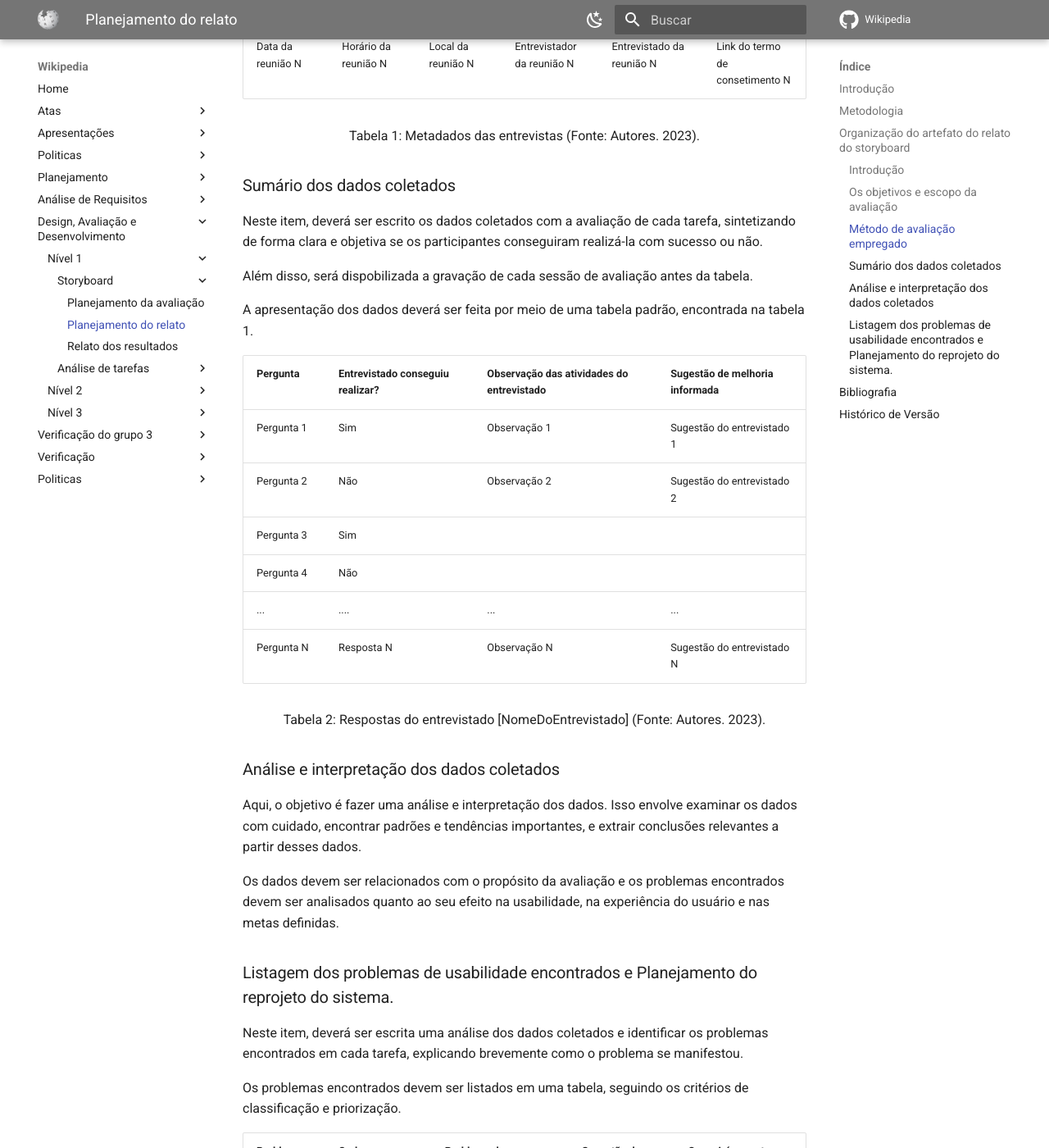
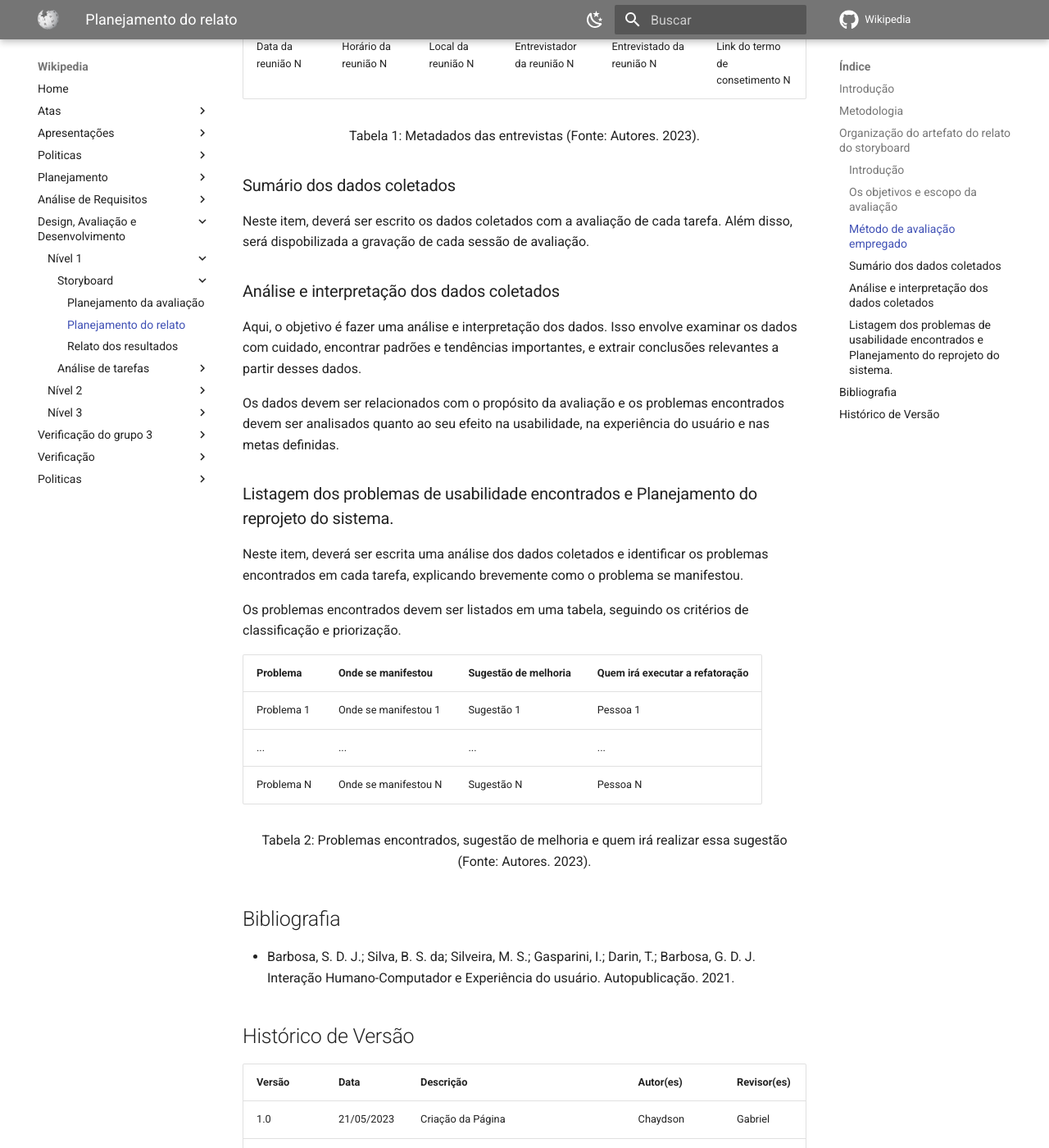
Before and after one commit to Interacao-Humano-Computador/2023.1-Wikipedia, an MkDocs documentation site: the page built from docs/design-avaliacao-desenvolvimento/nivel1/storyboard/planejamentoResultadosAvaliacaoStoryboard.md, in a window 1280 px wide and 1400 px high, scrolled down 1647 px. Shown: the whole window at 82% size. Built offline with MkDocs 1.6.1 and Material for MkDocs 9.7.7, drawn with Linux system fonts in a browser that asks for light colours; comment, search, counter and statistics services are not loaded; some of the changed text lies outside the part shown.

```diff
--- a/docs/design-avaliacao-desenvolvimento/nivel1/storyboard/planejamentoResultadosAvaliacaoStoryboard.md
+++ b/docs/design-avaliacao-desenvolvimento/nivel1/storyboard/planejamentoResultadosAvaliacaoStoryboard.md
@@ -35,10 +35,10 @@ Neste item, deverá ser escrita a metodologia adotada para a avaliação, justif
 
 Por fim, deverá ter escrita em forma de tabela o cronograma da avaliação, especificando a data, o horário, o local, entrevistador e entrevistado.
 
-| Data              | Horário              | Local              | Entrevistador              | Entrevistado              | Termo de consetimento           |
-| ----------------- | -------------------- | ------------------ | -------------------------- | ------------------------- | ------------------------------- |
+| Data               | Horário                | Local                | Entrevistador               | Entrevistado                | Termo de consetimento           |
+| ------------------ | ----------------------- | -------------------- | --------------------------- | --------------------------- | ------------------------------- |
 | Data da reunião 1 | Horário da reunião 1 | Local da reunião 1 | Entrevistador da reunião 1 | Entrevistado da reunião 1 | Link do termo de consetimento 1 |
-| ...               | ...                  | ...                | ...                        | ...                       | ...                             |
+| ...                | ...                     | ...                  | ...                         | ...                         | ...                             |
 | Data da reunião N | Horário da reunião N | Local da reunião N | Entrevistador da reunião N | Entrevistado da reunião N | Link do termo de consetimento N |
 
 <div style="text-align: center">
@@ -47,24 +47,7 @@ Por fim, deverá ter escrita em forma de tabela o cronograma da avaliação, esp
 
 ### Sumário dos dados coletados
 
-Neste item, deverá ser escrito os dados coletados com a avaliação de cada tarefa, sintetizando de forma clara e objetiva se os participantes conseguiram realizá-la com sucesso ou não.
-
-Além disso, será dispobilizada a gravação de cada sessão de avaliação antes da tabela.
-
-A apresentação dos dados deverá ser feita por meio de uma tabela padrão, encontrada na tabela 1.
-
-| Pergunta   | Entrevistado conseguiu realizar? | Observação das atividades do entrevistado | Sugestão de melhoria informada |
-| ---------- | -------------------------------- | ----------------------------------------- | ------------------------------ |
-| Pergunta 1 | Sim                              | Observação 1                              | Sugestão do entrevistado 1     |
-| Pergunta 2 | Não                              | Observação 2                              | Sugestão do entrevistado 2     |
-| Pergunta 3 | Sim                              |                                           |                                |
-| Pergunta 4 | Não                              |                                           |                                |
-| ...        | ....                             | ...                                       | ...                            |
-| Pergunta N | Resposta N                       | Observação N                              | Sugestão do entrevistado N     |
-
-<div style="text-align: center">
-    <p> Tabela 2: Respostas do entrevistado [NomeDoEntrevistado] (Fonte: Autores. 2023).</p>
-</div>
+Neste item, deverá ser escrito os dados coletados com a avaliação de cada tarefa. Além disso, será dispobilizada a gravação de cada sessão de avaliação.
 
 ### Análise e interpretação dos dados coletados
 
@@ -78,14 +61,14 @@ Neste item, deverá ser escrita uma análise dos dados coletados e identificar o
 
 Os problemas encontrados devem ser listados em uma tabela, seguindo os critérios de classificação e priorização.
 
-| Problema   | Onde se manifestou   | Problema de usabilidade afetado   | Sugestão de melhoria | Quem irá executar a refatoração |
-| ---------- | -------------------- | --------------------------------- | -------------------- | ------------------------------- |
-| Problema 1 | Onde se manifestou 1 | Problema de usabilidade afetado 1 | Sugestão 1           | Pessoa 1                        |
-| ...        | ...                  | ...                               | ...                  | ...                             |
-| Problema N | Onde se manifestou N | Problema de usabilidade afetado N | Sugestão N           | Pessoa N                        |
+| Problema   | Onde se manifestou   | Sugestão de melhoria | Quem irá executar a refatoração |
+| ---------- | -------------------- | --------------------- | ---------------------------------- |
+| Problema 1 | Onde se manifestou 1 | Sugestão 1           | Pessoa 1                           |
+| ...        | ...                  | ...                   | ...                                |
+| Problema N | Onde se manifestou N | Sugestão N           | Pessoa N                           |
 
 <div style="text-align: center">
-    <p> Tabela 3: Problemas encontrados, sugestão de melhoria e quem irá realizar essa sugestão (Fonte: Autores. 2023).</p>
+    <p> Tabela 2: Problemas encontrados, sugestão de melhoria e quem irá realizar essa sugestão (Fonte: Autores. 2023).</p>
 </div>
 
 ## Bibliografia
@@ -95,7 +78,7 @@ Os problemas encontrados devem ser listados em uma tabela, seguindo os critério
 ## Histórico de Versão
 
 | Versão | Data       | Descrição                                          | Autor(es)       | Revisor(es) |
-| ------ | ---------- | -------------------------------------------------- | --------------- | ----------- |
-| 1.0    | 21/05/2023 | Criação da Página                                  | Chaydson        | Gabriel     |
-| 1.1    | 19/06/2023 | Refatoração do artefato conforme verificação       | Lucas, Chaydson | Gabriel     |
-| 1.2    | 04/07/2023 | Refatoração do artefato conforme o livro da Simone | Lucas, Pedro    | Gabriel     |
+| ------- | ---------- | ---------------------------------------------------- | --------------- | ----------- |
+| 1.0     | 21/05/2023 | Criação da Página                                 | Chaydson        | Gabriel     |
+| 1.1     | 19/06/2023 | Refatoração do artefato conforme verificação     | Lucas, Chaydson | Gabriel     |
+| 1.2     | 04/07/2023 | Refatoração do artefato conforme o livro da Simone | Lucas, Pedro    | Gabriel     |
```
Also changed, not shown: docs/design-avaliacao-desenvolvimento/nivel1/storyboard/relatoDosResultadosStoryBoard.md (+22 -49 lines).
